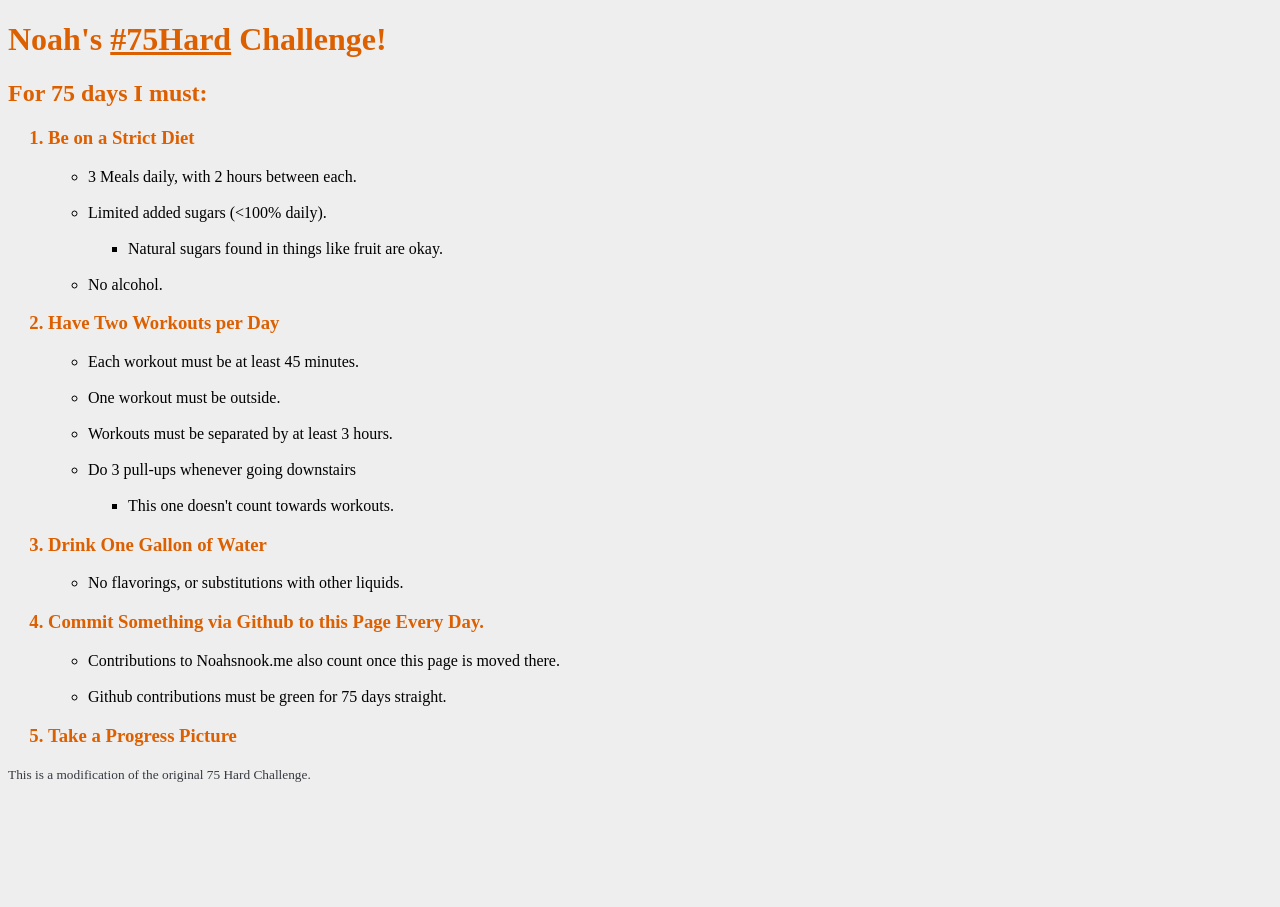
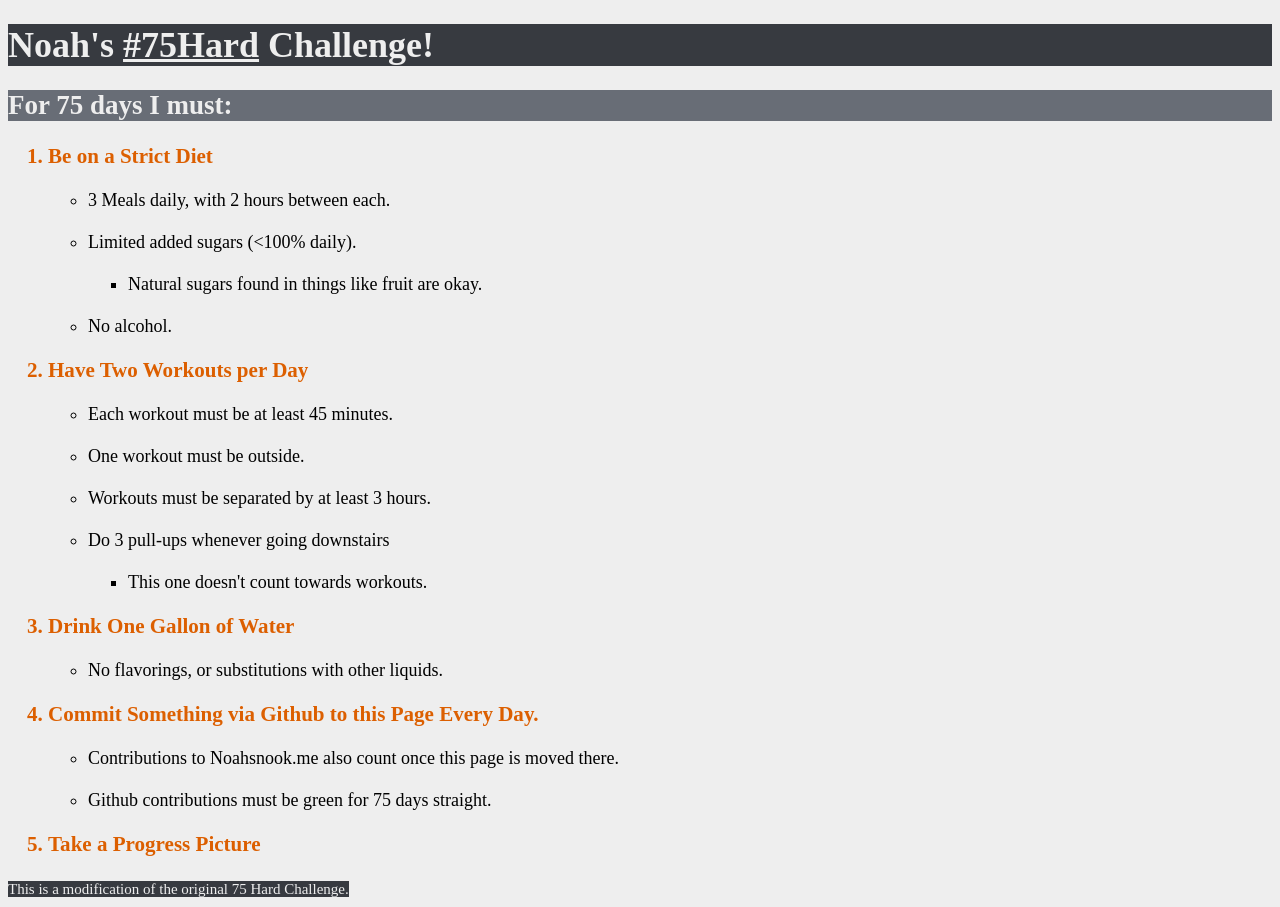
Before and after one commit to NoahEwell/75-Hard-Challenge, a plain HTML site: page index.html in a window 1280 px wide. Before the commit the page ends 800 px from the top, so only its background shows below. Drawn offline with Linux system fonts and the light colour scheme.

Commit message:
CSS Revisions

```diff
--- a/index.html
+++ b/index.html
@@ -7,6 +7,7 @@
     <style>
         body {
             background-color: rgb(238, 238, 238);
+            font-size: 18px;
         }
 
         header > li {
@@ -14,24 +15,36 @@
         }
 
         .footer-text {
-            color: rgb(55, 58, 64);
+            background-color: rgb(55, 58, 64);
+            color: rgb(238, 238, 238);
+        }
+
+        h3 {
+            color: rgb(220, 95, 0);
+        }
+
+        h1, .hlink {
+            background-color: rgb(55, 58, 64);
+            color: rgb(238, 238, 238);
+        }
+
+        h2 {
+            background-color: rgb(104, 109, 118);
+            color: rgb(238, 238, 238);
         }
 
         .header {
-            color: rgb(220, 95, 0);
-        }
-
-        .hlink{
-            color: rgb(220, 95, 0);
+            background-color: rgb(55, 58, 64);
         }
     </style>
 </head>
 <body>
-     <h1 class="header">Noah's <a href="https://www.instagram.com/explore/tags/75hard/https://www.instagram.com/explore/tags/75hard/" class="hlink">#75Hard</a> Challenge!</h1>
-
-     <h2 class="header">For 75 days I must:</h2>
+    <div class="header">
+     <h1>Noah's <a href="https://www.instagram.com/explore/tags/75hard/https://www.instagram.com/explore/tags/75hard/" class="hlink">#75Hard</a> Challenge!</h1>
+    </div>
+     <h2>For 75 days I must:</h2>
      <ol>
-        <h3 class="header"><li>Be on a Strict Diet</h3>
+        <h3><li>Be on a Strict Diet</h3>
         <ul>
             <li>3 Meals daily, with 2 hours between each.</li>
             <br>
@@ -45,7 +58,7 @@
             <li>No alcohol.</li>
         </ul>
         </li>
-        <h3 class="header"><li>Have Two Workouts per Day</li></h3>
+        <h3><li>Have Two Workouts per Day</li></h3>
         <ul>
             <li>Each workout must be at least 45 minutes.</li>
             <br>
@@ -60,18 +73,18 @@
                 </ul>
             </li>
         </ul>
-        <h3 class="header"><li>Drink One Gallon of Water</li></h3>
+        <h3><li>Drink One Gallon of Water</li></h3>
         <ul>
             <li>No flavorings, or substitutions with other liquids.</li>
         </ul>
-        <h3 class="header"><li>Commit Something via Github to this Page Every Day.</li></h3>
+        <h3><li>Commit Something via Github to this Page Every Day.</li></h3>
         <ul>
             <li>Contributions to Noahsnook.me also count once this page is moved there.</li>
             <br>
             <li>Github contributions must be green for 75 days straight.</li>
         </ul>
 
-        <h3 class="header"><li>Take a Progress Picture</li></h3>
+        <h3><li>Take a Progress Picture</li></h3>
      </ol>
      <footer>
         <small class="footer-text">
```
